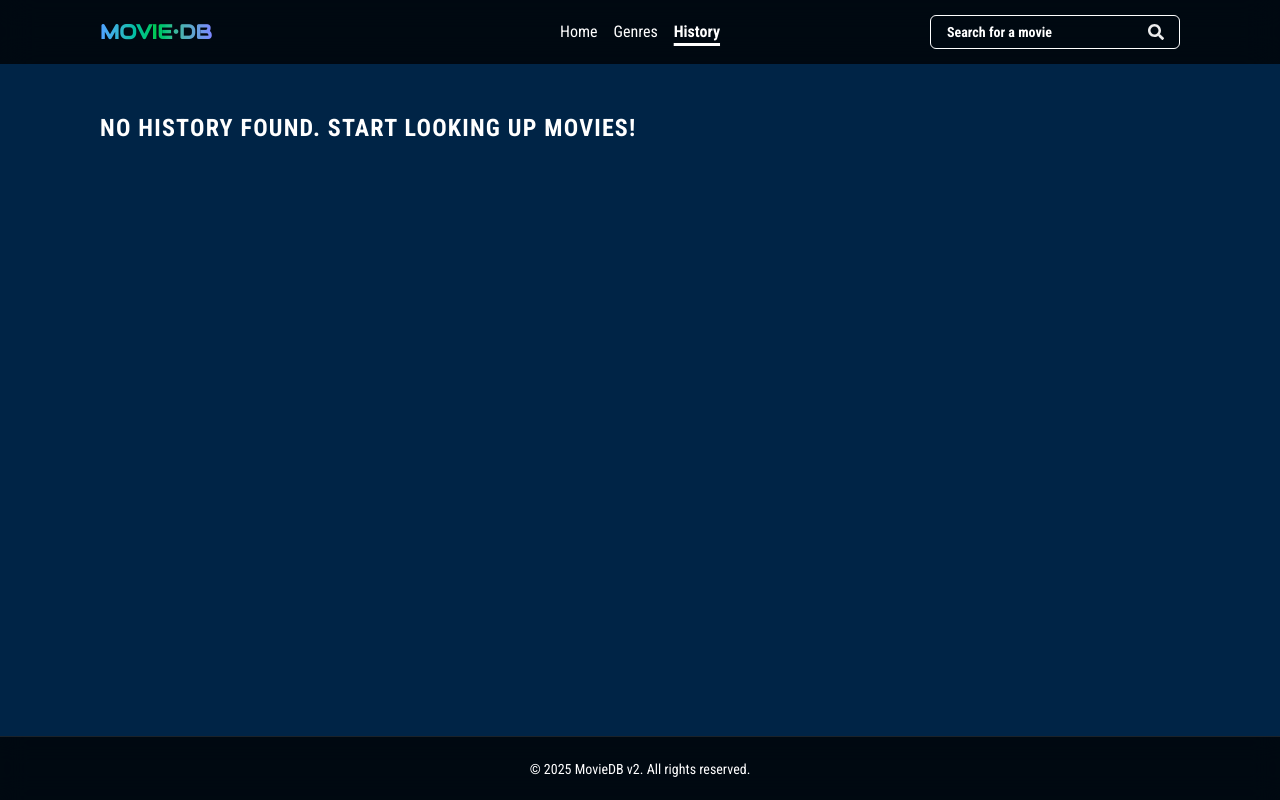
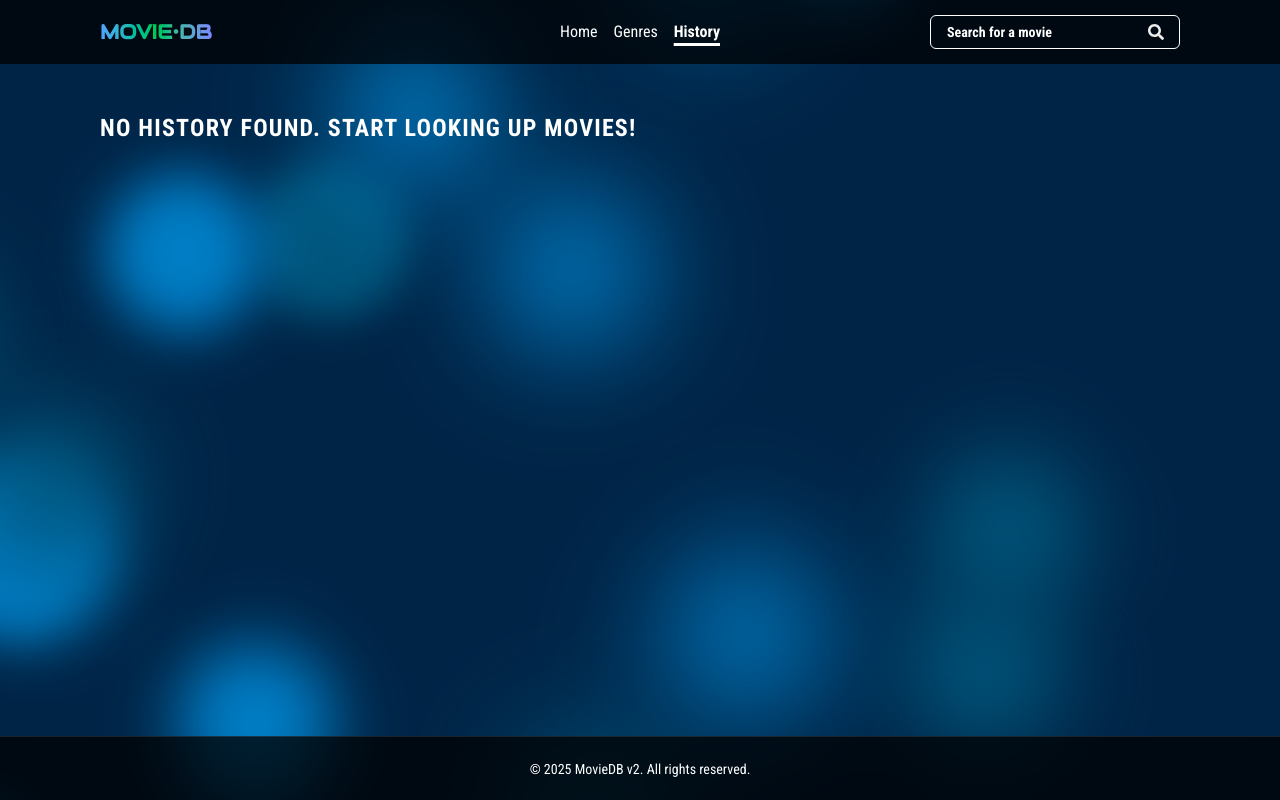
Before and after one commit to amngo/moviedb, a Next.js app: page /history in a window 1280 px wide. Built offline with nearby package versions, Linux system fonts and the light colour scheme; what tmdb-ts would draw is missing.

Commit message:
feat: update page components to include metadata and improve layout structure

```diff
--- a/src/app/genre/page.tsx
+++ b/src/app/genre/page.tsx
@@ -3,7 +3,7 @@ import GenrePoster from '@/app/genre/_components/GenrePoster';
 import { GENRE_POSTERS, MOTION_CONTAINER, MOTION_ITEM } from '@/lib/constants';
 import { motion } from 'motion/react';
 
-export default function Genre() {
+export default function Page() {
     return (
         <div className="w-full grid gap-12 min-h-screen pt-12">
             <section className="grid">
--- a/src/app/history/page.tsx
+++ b/src/app/history/page.tsx
@@ -5,6 +5,11 @@ import {
     HydrationBoundary,
     QueryClient,
 } from '@tanstack/react-query';
+import { Metadata } from 'next';
+
+export const metadata: Metadata = {
+    title: 'My History | MovieDB',
+};
 
 export default async function Page() {
     const queryClient = new QueryClient();
--- a/src/app/layout.tsx
+++ b/src/app/layout.tsx
@@ -20,7 +20,8 @@ const audiowide = Audiowide({
 
 export const metadata: Metadata = {
     title: 'MovieDB',
-    description: 'A Movie Database',
+    description:
+        'MovieDB is a web application that provides information about movies and people in the entertainment industry.',
 };
 
 export default function RootLayout({
--- a/src/app/movie/[id]/page.tsx
+++ b/src/app/movie/[id]/page.tsx
@@ -14,6 +14,27 @@ import {
 } from '@/lib/tmdb';
 import { getAverageImageColor } from '@/lib/utils';
 import MovieScreen from '@/components/screens/MovieScreen';
+
+export async function generateMetadata({
+    params,
+}: {
+    params: Promise<{ id: string }>;
+}) {
+    const { id } = await params;
+    const movieId = Number(id);
+    if (isNaN(movieId)) {
+        throw new Error('Invalid movie ID');
+    }
+
+    const result = await tmdb.movies.details(movieId);
+    const year = new Date(result.release_date).getFullYear();
+    const title = `${result.title} (${year}) | MovieDB`;
+
+    return {
+        title,
+        description: result.overview,
+    };
+}
 
 export default async function Page({
     params,
--- a/src/app/person/[id]/page.tsx
+++ b/src/app/person/[id]/page.tsx
@@ -5,6 +5,26 @@ import {
     HydrationBoundary,
     QueryClient,
 } from '@tanstack/react-query';
+
+export async function generateMetadata({
+    params,
+}: {
+    params: Promise<{ id: string }>;
+}) {
+    const { id } = await params;
+
+    if (isNaN(Number(id))) {
+        throw new Error('Invalid person ID');
+    }
+
+    const result = await tmdb.people.details(Number(id));
+    const title = `${result.name} | MovieDB`;
+
+    return {
+        title,
+        description: result.biography,
+    };
+}
 
 export default async function Page({
     params,
--- a/src/app/search/page.tsx
+++ b/src/app/search/page.tsx
@@ -5,6 +5,11 @@ import {
     HydrationBoundary,
     QueryClient,
 } from '@tanstack/react-query';
+import { Metadata } from 'next';
+
+export const metadata: Metadata = {
+    title: 'Search Results | MovieDB',
+};
 
 export default async function Page({
     searchParams,
--- a/src/components/Background/Background.scss
+++ b/src/components/Background/Background.scss
@@ -9,33 +9,33 @@
 $particleSize: 20vmin;
 $animationDuration: 480s;
 $amount: 20;
-// .background span {
-//     width: $particleSize;
-//     height: $particleSize;
-//     border-radius: $particleSize;
-//     backface-visibility: hidden;
-//     position: absolute;
-//     animation-name: move;
-//     animation-duration: $animationDuration;
-//     animation-timing-function: linear;
-//     animation-iteration-count: infinite;
-//     $colors: (#00547a, #007dc5, #0094f7);
-//     @for $i from 1 through $amount {
-//         &:nth-child(#{$i}) {
-//             color: nth($colors, random(length($colors)));
-//             top: random(100) * 1%;
-//             left: random(100) * 1%;
-//             animation-duration: (random($animationDuration * 10) / 10) *
-//                 1s +
-//                 10s;
-//             animation-delay: random(($animationDuration + 10s) * 10) / 10 * -1s;
-//             transform-origin: (random(50) - 25) * 1vw (random(50) - 25) * 1vh;
-//             $blurRadius: (random() + 0.5) * $particleSize * 0.5;
-//             $x: if(random() > 0.5, -1, 1);
-//             box-shadow: ($particleSize * 2 * $x) 0 $blurRadius currentColor;
-//         }
-//     }
-// }
+.background span {
+    width: $particleSize;
+    height: $particleSize;
+    border-radius: $particleSize;
+    backface-visibility: hidden;
+    position: absolute;
+    animation-name: move;
+    animation-duration: $animationDuration;
+    animation-timing-function: linear;
+    animation-iteration-count: infinite;
+    $colors: (#00547a, #007dc5, #0094f7);
+    @for $i from 1 through $amount {
+        &:nth-child(#{$i}) {
+            color: nth($colors, random(length($colors)));
+            top: random(100) * 1%;
+            left: random(100) * 1%;
+            animation-duration: (random($animationDuration * 10) / 10) *
+                1s +
+                10s;
+            animation-delay: random(($animationDuration + 10s) * 10) / 10 * -1s;
+            transform-origin: (random(50) - 25) * 1vw (random(50) - 25) * 1vh;
+            $blurRadius: (random() + 0.5) * $particleSize * 0.5;
+            $x: if(random() > 0.5, -1, 1);
+            box-shadow: ($particleSize * 2 * $x) 0 $blurRadius currentColor;
+        }
+    }
+}
 
 @keyframes move {
     100% {
```
